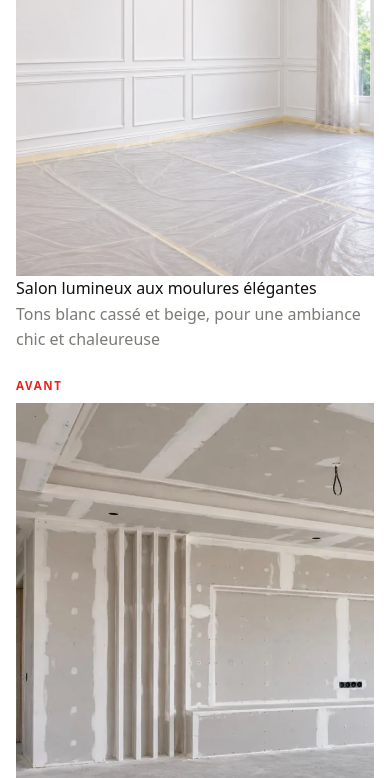
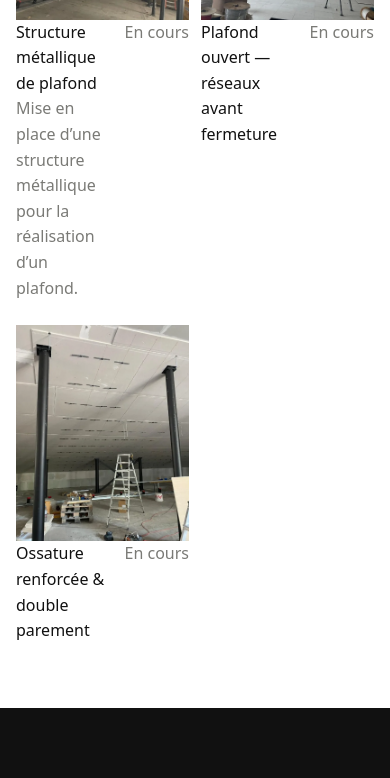
Before and after one commit to blinorkajtazii/ppisarl, a Nuxt app: page /realisations in a window 390 px wide. Shown: the part 3502-4280 px from the top of the page. Built offline with nearby package versions, Linux system fonts and the light colour scheme.

Commit message:
update compact grid layout for before-after section on smaller screens

```diff
--- a/app/assets/css/main.css
+++ b/app/assets/css/main.css
@@ -473,8 +473,8 @@ main { padding-top: var(--header-h); }
 .grid .before-after figcaption { display: block; }
 @media (max-width: 700px) {
   .grid { grid-template-columns: 1fr; }
-  .grid--compact .before-after { grid-column: auto; }
-  .before-after__photos { grid-template-columns: 1fr; }
+  .grid--compact { grid-template-columns: repeat(2, minmax(0, 1fr)); gap: 24px 12px; }
+  .before-after__photos { grid-template-columns: repeat(2, minmax(0, 1fr)); gap: 12px; }
 }
 @media (min-width: 701px) and (max-width: 1000px) {
   .grid--compact { grid-template-columns: repeat(2, minmax(0, 1fr)); }
```
